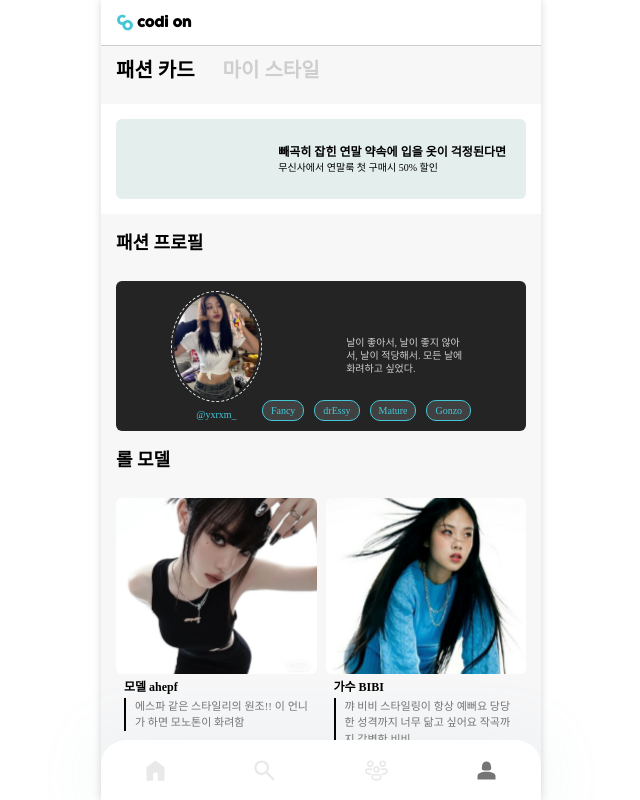
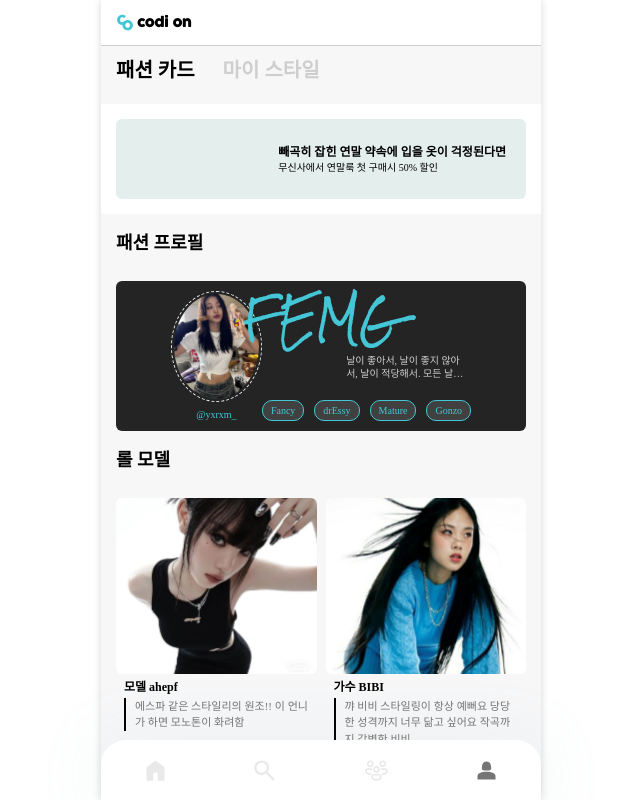
Before and after one commit to codyondev/codyon, a Next.js app: page / in a window 1280 px wide. Shown: the whole page, without its empty margins (319-959 px from the left). Built offline with nearby package versions, Linux system fonts and the light colour scheme; a web font is replaced by a local one.

Commit message:
feat: 패션 프로필 추가

```diff
--- a/pages/_document.tsx
+++ b/pages/_document.tsx
@@ -33,7 +33,10 @@ class MyDocument extends Document {
           href="https://fonts.googleapis.com/css2?family=Purple+Purse&family=Quicksand:wght@300;400;500&display=swap"
           rel="stylesheet"
         />
-        <link rel="stylesheet" type="text/css" />
+        <link
+          href="https://fonts.googleapis.com/css2?family=Rock+Salt&display=swap"
+          rel="stylesheet"
+        />
         <body className="text-black text-root font-default">
           <Main />
           <NextScript />
--- a/pages/index.tsx
+++ b/pages/index.tsx
@@ -28,7 +28,10 @@ const Home: NextPage = function () {
       </section>
       <section className="p-layoutX mt-[15px] overflow-x-auto">
         <h2 className="font-bold text-lg">패션 프로필</h2>
-        <article className="mt-6 rounded-md bg-[#242424] h-[150px] flex justify-center py-[10px] min-w-[360px]">
+        <article className="relative mt-6 rounded-md bg-[#242424] h-[150px] flex justify-center py-[10px] min-w-[360px]">
+          <h3 className="absolute top-2 left-[50%] translate-x-[-50%] text-darkmint font-rock-salt text-[40px]">
+            FEMG
+          </h3>
           <div>
             <div className="flex flex-col items-center">
               <div className="p-[2px] border border-dashed rounded-[100%]">
@@ -40,7 +43,15 @@ const Home: NextPage = function () {
             </div>
           </div>
           <div className="self-end">
-            <p className="w-[125px] text-[#CECECE] text-[10px] font-light leading-[13px] break-all mb-[25px] ml-auto">
+            <p
+              className="w-[125px] text-[#CECECE] text-[10px] font-light leading-[13px] break-all mb-[20px] ml-auto"
+              style={{
+                display: '-webkit-box',
+                overflow: 'hidden',
+                WebkitLineClamp: 2,
+                WebkitBoxOrient: 'vertical',
+              }}
+            >
               날이 좋아서, 날이 좋지 않아서, 날이 적당해서. 모든 날에 화려하고
               싶었다.
             </p>
--- a/tailwind.config.js
+++ b/tailwind.config.js
@@ -45,6 +45,7 @@ module.exports = {
       fontFamily: {
         default: ['Pretendard Variable'],
         cocogoose: ['COCOGOOSE Regular'],
+        'rock-salt': ['Rock Salt', 'cursive'],
       },
       padding: {
         layout: '15px 15px',
```
